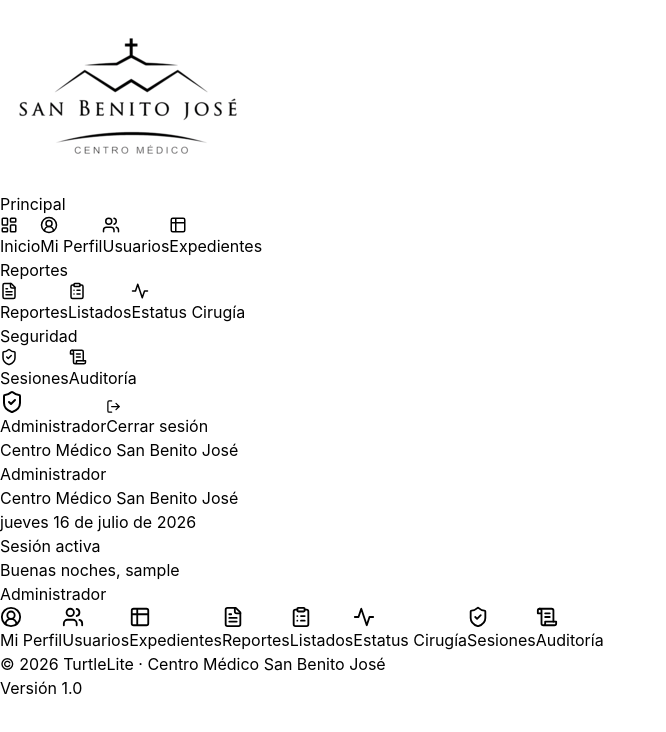
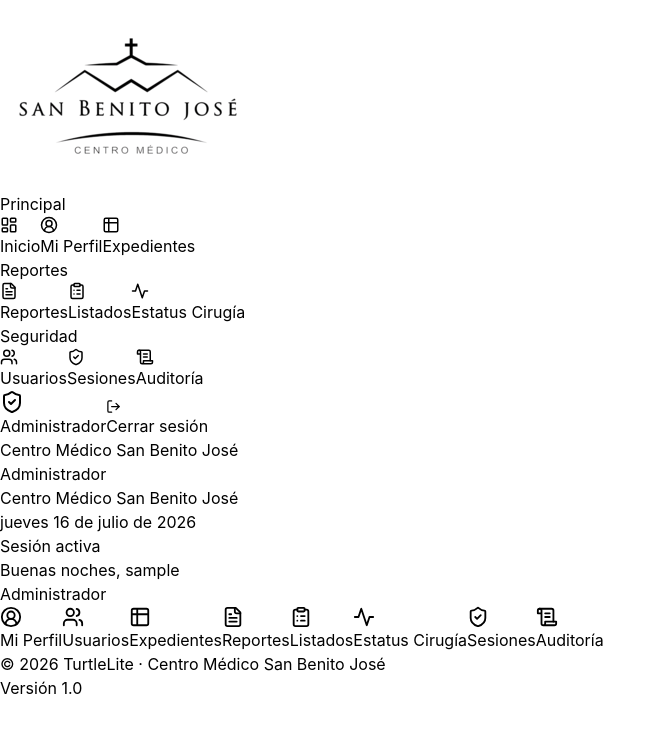
Before and after one commit to TurtleLite/APP-EXPEDIENTES-SBJ-BRIGADAS, a React (Vite) app in the folder frontend/: page /#/dashboard in a window 1280 px wide. Shown: the top 732 px of the page, without its empty margins (0-666 px from the left). Built offline with nearby package versions, Linux system fonts and the light colour scheme; no server answers; sample sign-in values are in the browser's storage; the HTML template or start-up script is replaced by a standard one.

Commit message:
ui: dashboard en cuadricula 4x2 y menu lateral con secciones equilibradas

```diff
--- a/frontend/src/components/Layout.tsx
+++ b/frontend/src/components/Layout.tsx
@@ -34,7 +34,6 @@ const navSections: NavSection[] = [
     items: [
       { label: 'Inicio', path: '/dashboard', icon: <LayoutDashboard size={18} />, roles: ['admin', 'direccion', 'direccion_medica', 'medico'] },
       { label: 'Mi Perfil', path: '/perfil', icon: <UserCircle2 size={18} />, roles: ['admin', 'direccion', 'direccion_medica', 'medico'] },
-      { label: 'Usuarios', path: '/users', icon: <Users size={18} />, roles: ['admin'] },
       { label: 'Expedientes', path: '/lists', icon: <Table2 size={18} />, roles: ['admin', 'direccion', 'direccion_medica', 'medico'] },
     ],
   },
@@ -49,6 +48,7 @@ const navSections: NavSection[] = [
   {
     title: 'Seguridad',
     items: [
+      { label: 'Usuarios', path: '/users', icon: <Users size={18} />, roles: ['admin'] },
       { label: 'Sesiones', path: '/seguridad', icon: <ShieldCheck size={18} />, roles: ['admin', 'direccion'] },
       { label: 'Auditoría', path: '/auditoria', icon: <ScrollText size={18} />, roles: ['admin', 'direccion'] },
     ],
@@ -110,7 +110,7 @@ export function Layout({ children }: { children: ReactNode }) {
         <div className="px-5 pt-3 pb-2 border-b border-[#E3E6EB] flex items-center justify-center">
           <img src="/logo_sbj.png" alt="Logo SBJ Cirugias" className="w-36 h-auto mx-auto" />
         </div>
-        <nav className="flex-1 px-3 py-2 space-y-0.5 overflow-y-auto">
+        <nav className="flex-1 px-3 py-2 flex flex-col justify-between overflow-y-auto">
           {navSections.map((section) => (
             <div key={section.title} className="mb-1">
               <p className="px-3 pt-1 pb-0.5 text-[10px] font-semibold uppercase tracking-widest text-[#98A0AC]">
@@ -123,7 +123,7 @@ export function Layout({ children }: { children: ReactNode }) {
                   <button
                     key={item.path}
                     onClick={() => handleNavClick(item)}
-                    className={`w-full flex items-center gap-3 px-3 py-1.5 rounded-lg text-sm font-medium transition-colors duration-200 relative ${
+                    className={`w-full flex items-center gap-3 px-3 py-2 rounded-lg text-sm font-medium transition-colors duration-200 relative ${
                       isActive
                         ? 'bg-[#EDF0F4] text-[#3F4650]'
                         : 'text-[#6F7682] hover:text-[#3F4650] hover:bg-[#F8F9FA]'
--- a/frontend/src/pages/Dashboard.tsx
+++ b/frontend/src/pages/Dashboard.tsx
@@ -145,12 +145,12 @@ export function Dashboard() {
       </header>
 
       <div className="flex-1 flex items-center min-h-0 mt-7">
-        <div className="w-full grid grid-cols-2 lg:grid-cols-3 gap-3">
+        <div className="w-full grid grid-cols-2 lg:grid-cols-4 gap-4">
           {options.map((opt) => (
             <button
               key={opt.label}
               onClick={() => (opt.allowed ? opt.onClick() : setDenied(opt.label))}
-              className="h-36 flex flex-col items-center justify-center gap-2 rounded-2xl bg-white border border-slate-100 hover:border-[#E3E6EB] hover:shadow-md transition-all duration-200 group"
+              className="h-44 flex flex-col items-center justify-center gap-3 rounded-2xl bg-white border border-slate-100 hover:border-[#E3E6EB] hover:shadow-md transition-all duration-200 group"
             >
               <div className={`w-11 h-11 rounded-xl ${opt.color} text-white flex items-center justify-center shadow-sm group-hover:scale-110 transition-transform duration-200`}>
                 {opt.icon}
```
